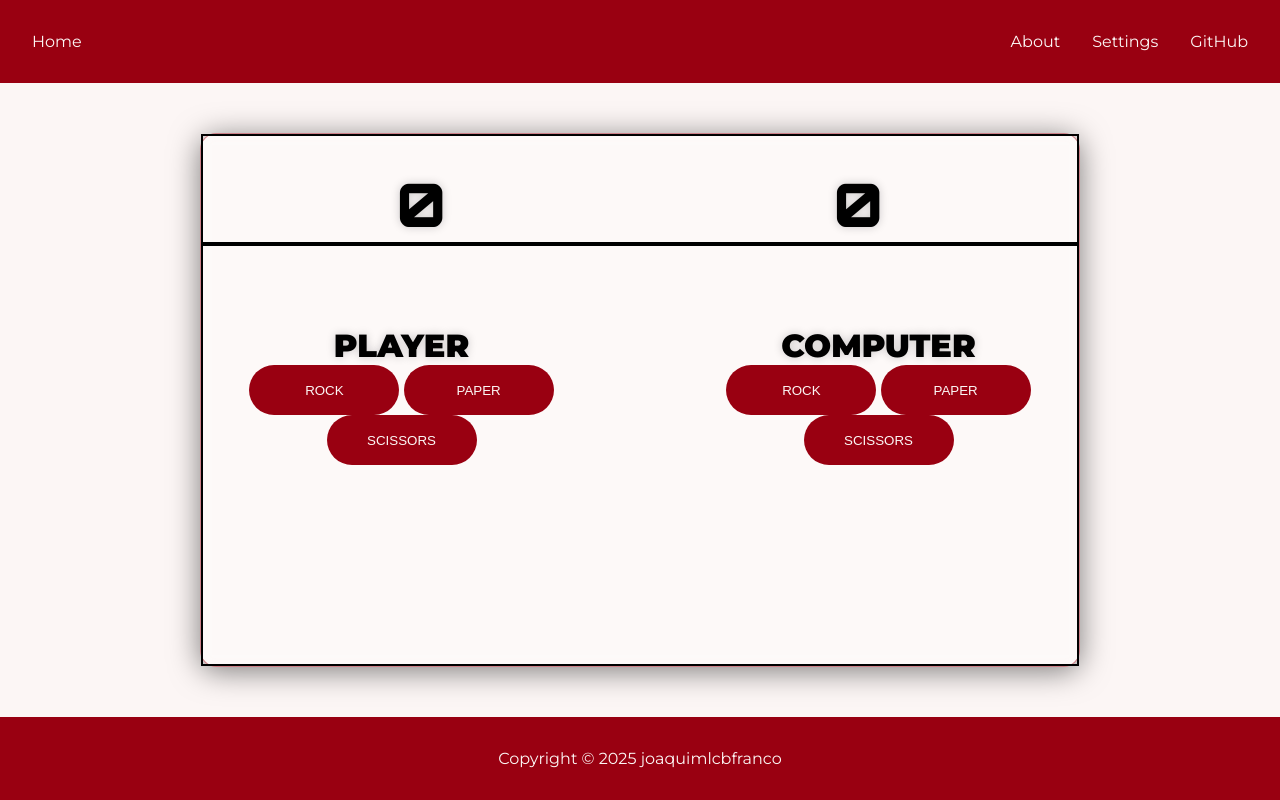
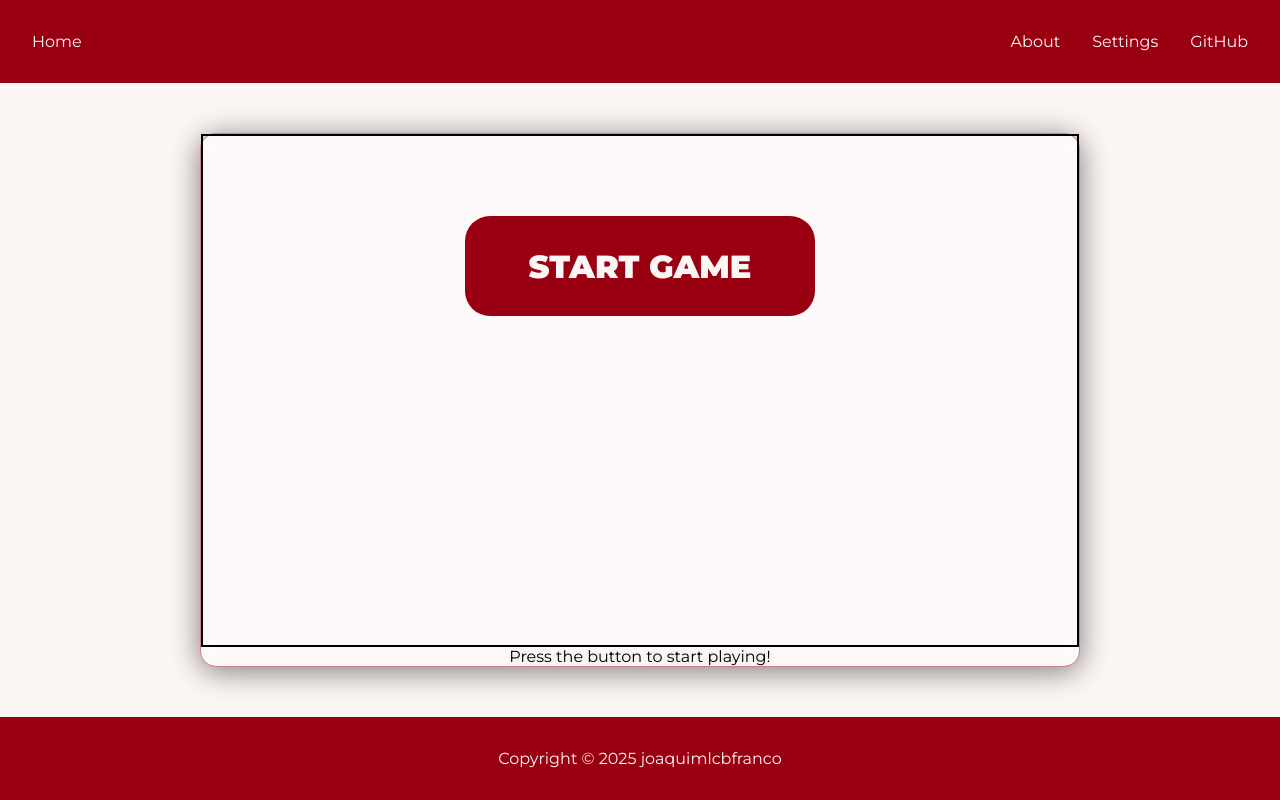
Before and after one commit to joaquimlcbfranco/rock-paper-scissors, a plain HTML site: page index.html in a window 1280 px wide. Drawn offline with Linux system fonts and the light colour scheme.

Commit message:
Add p tags for scores and game status

```diff
--- a/index.html
+++ b/index.html
@@ -5,7 +5,7 @@
     <meta name="viewport" content="width=device-width, initial-scale=1.0">
     <title>Rock, Paper, Scissors</title>
     <link rel="stylesheet" href="styles.css">
-    <script src="index.js"></script>
+    <script src="index.js" defer></script>
 </head>
 <body>
     <div class="header">
@@ -20,29 +20,31 @@
     </div>
 
     <div class="content">
-        <div class="results">
+        <div class="results hide">
             <p class="human-score">0</p>
-            <p class="computer-sscore">0</p>
+            <p>-</p>
+            <p class="computer-score">0</p>
         </div>
         <div class="game">
-            <div class="start-game hide">
-                <button class="title">START GAME</p>
+            <div class="start-game">
+                <button class="title start-button">START GAME</p>
             </div>
-            <div class="human">
+            <div class="human hide">
                 <p class="title">PLAYER</p>
-                <button type="button" class="human-rock">ROCK</button>
-                <button type="button" class="human-paper">PAPER</button>
-                <button type="button" class="human-scissors">SCISSORS</button>
+                <button class="human-button">ROCK</button>
+                <button class="human-button">PAPER</button>
+                <button class="human-button">SCISSORS</button>
             </div>
-            <div class="computer">
+            <div class="computer hide">
                 <p class="title">COMPUTER</p>
-                <button type="button" class="computer-rock">ROCK</button>
-                <button type="button" class="computer-paper">PAPER</button>
-                <button type="button" class="computer-scissors">SCISSORS</button>
+                <button class="computer-button">ROCK</button>
+                <button class="computer-button">PAPER</button>
+                <button class="computer-button">SCISSORS</button>
             </div>
         </div>
+        <p class="feedback-message">Press the button to start playing!</p>
+        <button class="title play-again hide">PLAY AGAIN</button>
     </div>
-
     <div class="footer">
         <p>Copyright © 2025 joaquimlcbfranco</p>
     </div>
```
